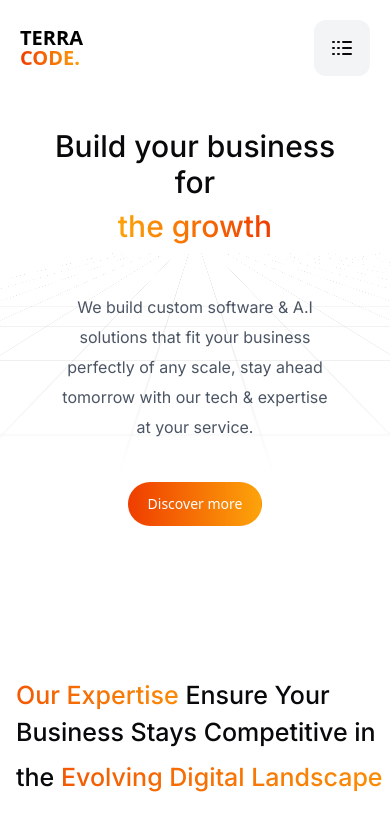
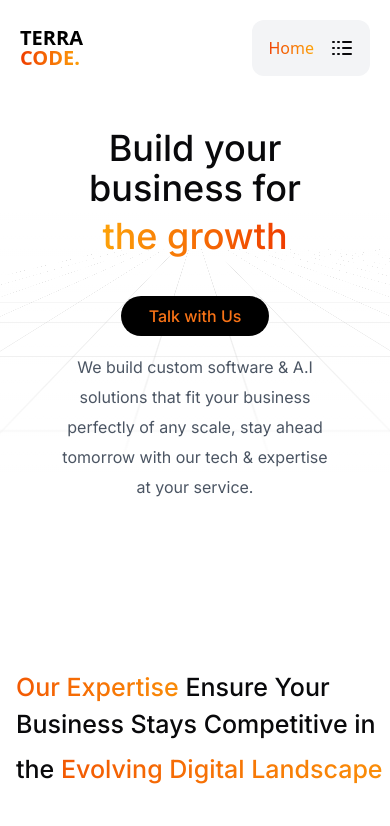
Before and after one commit to Terracode-Dev/Main-Site, a React (Vite) app: page / in a window 390 px wide. Shown: the top 826 px of the page. Built offline with nearby package versions, Linux system fonts and the light colour scheme.

Commit message:
edit mobile viwe

```diff
--- a/src/components/footer.tsx
+++ b/src/components/footer.tsx
@@ -21,7 +21,7 @@ const Footer = () => {
           </div>
 
           {/* Links Section */}
-          <div className="mb-4 space-y-4">
+          <div className="hidden sm:flex mb-4 space-y-4">
             <ul className="space-y-2">
               <li >
                 <Link to={"/aboutus"} className="text-gray-300 transition-colors hover:text-orange-400">about us </Link>
--- a/src/components/home/About.tsx
+++ b/src/components/home/About.tsx
@@ -104,7 +104,7 @@ const HorizontalScrollCarousel = () => {
                 />
               </div>
               {/* Description */}
-              <div className="lg:w-2/3 xl:w-1/4 text-gray-600 ">
+              <div className=" md:w-2/4 xl:w-1/4 text-gray-600 ">
                 <p className="text-justify inter">
 
                 "With a talented team of engineers as our backbone,
--- a/src/components/home/Hero.tsx
+++ b/src/components/home/Hero.tsx
@@ -1,10 +1,12 @@
 // import Particles from '../ui/particles';
+import { useState } from 'react';
 import RetroGrid from '../ui/retro-grid';
 import { motion, useAnimation } from "framer-motion";
 import { useInView } from "react-intersection-observer";
 import { useEffect } from "react";
 import { Link as ScrollLink } from 'react-scroll';
 import WordRotate from '../ui/word-rotate';
+import ContactForm from "../contactus/Contact";
 // import { Link } from 'react-router-dom';
 
 export default function Hero() {
@@ -37,18 +39,39 @@ export default function Hero() {
       </div>
     </>
   );
+  const [isContactFormOpen, setIsContactFormOpen] = useState(false);
   return (
-    <div className="relative flex items-center justify-center p-8 sm:mb-[6%]  ">
+    <div className="relative flex items-center justify-center p-8 sm:mb-[6%] ">
       <motion.div
         ref={ref}
         initial={{ opacity: 0, y: 30 }}
         animate={controls}
-        className="flex flex-col items-center justify-center space-y-6 text-center lg:space-y-14"
+        className="flex flex-col items-center justify-center space-y-4 text-center lg:space-y-14 "
       >
         {/* Title */}
-        <div className="text-3xl font-medium sm:text-4xl lg:text-7xl xl:text-8xl">
+        <div className="font-medium text-4xl lg:text-7xl xl:text-8xl ">
           {our1}
         </div>
+        <div className="sm:hidden flex ">
+      <button
+        className="relative py-2 font-medium rounded-full px-7 group overflow-hidden
+          text-orange-500 bg-black hover:bg-transparent
+          before:absolute before:inset-0
+          before:bg-gradient-to-r before:from-[#EF3D00] before:to-[#FDA40A]
+          before:opacity-0 before:transition-opacity before:duration-300
+          hover:before:opacity-100
+          hover:shadow-lg hover:shadow-[#EF3D00]/50
+          transition-all duration-300
+          hover:scale-110 active:scale-95
+          items-center justify-center"
+        onClick={() => setIsContactFormOpen(true)}
+      >
+        <span className="relative inter transition-colors duration-300 group-hover:text-white">
+          Talk with Us
+        </span>
+      </button>
+      </div>
+      <ContactForm isOpen={isContactFormOpen} onClose={() => setIsContactFormOpen(false)} />
 
         {/* Paragraph */}
         <div className="w-11/12 px-3 sm:w-3/4 lg:w-1/2">
@@ -60,7 +83,7 @@ export default function Hero() {
 
         {/* Animated Button */}
         <div>
-          <button className="z-10 px-5 py-3 mt-4 text-sm text-white  overflow-hidden group
+          <button className="hidden sm:flex z-10 px-5 py-3 mt-4 text-sm text-white  overflow-hidden group
             bg-gradient-to-r from-[#EF3D00] to-[#FDA40A]
             hover:scale-105
             sm:text-base md:text-lg rounded-3xl
--- a/src/components/navbar.tsx
+++ b/src/components/navbar.tsx
@@ -57,7 +57,7 @@ const Navbar: React.FC = () => {
         <ScrollLink to="projects" smooth={true} duration={500} className="nav-link">
           Tech Stack
         </ScrollLink>
-        <ScrollLink to="faqs" smooth={true} duration={500} className="nav-link">
+        <ScrollLink to="qa" smooth={true} duration={500} className="nav-link">
           FAQs
         </ScrollLink>
       </div>
@@ -74,8 +74,6 @@ const Navbar: React.FC = () => {
           hover:shadow-lg hover:shadow-[#EF3D00]/50
           transition-all duration-300
           hover:scale-110 active:scale-95
-          opacity-0 translate-y-12
-          animate-[fadeIn_0.8s_ease-in-out_0.5s_forwards]
           items-center"
         onClick={() => setIsContactFormOpen(true)}
       >
@@ -88,7 +86,7 @@ const Navbar: React.FC = () => {
 
       {/* Mobile Menu Button */}
       <button onClick={toggleMenu} className="md:hidden">
-        {menuOpen ? <X /> : <div className='flex items-center gap-4 p-4 bg-gray-100 rounded-xl'><Logs /></div>}
+        {menuOpen ? <X /> : <div className='flex items-center gap-4 p-4 bg-gray-100 rounded-xl'><span className="bg-gradient-to-r from-[#EF3D00] to-[#FDA40A] bg-clip-text text-transparent">Home</span><Logs /></div>}
       </button>
 
       {/* Mobile Dropdown Menu */}
```
